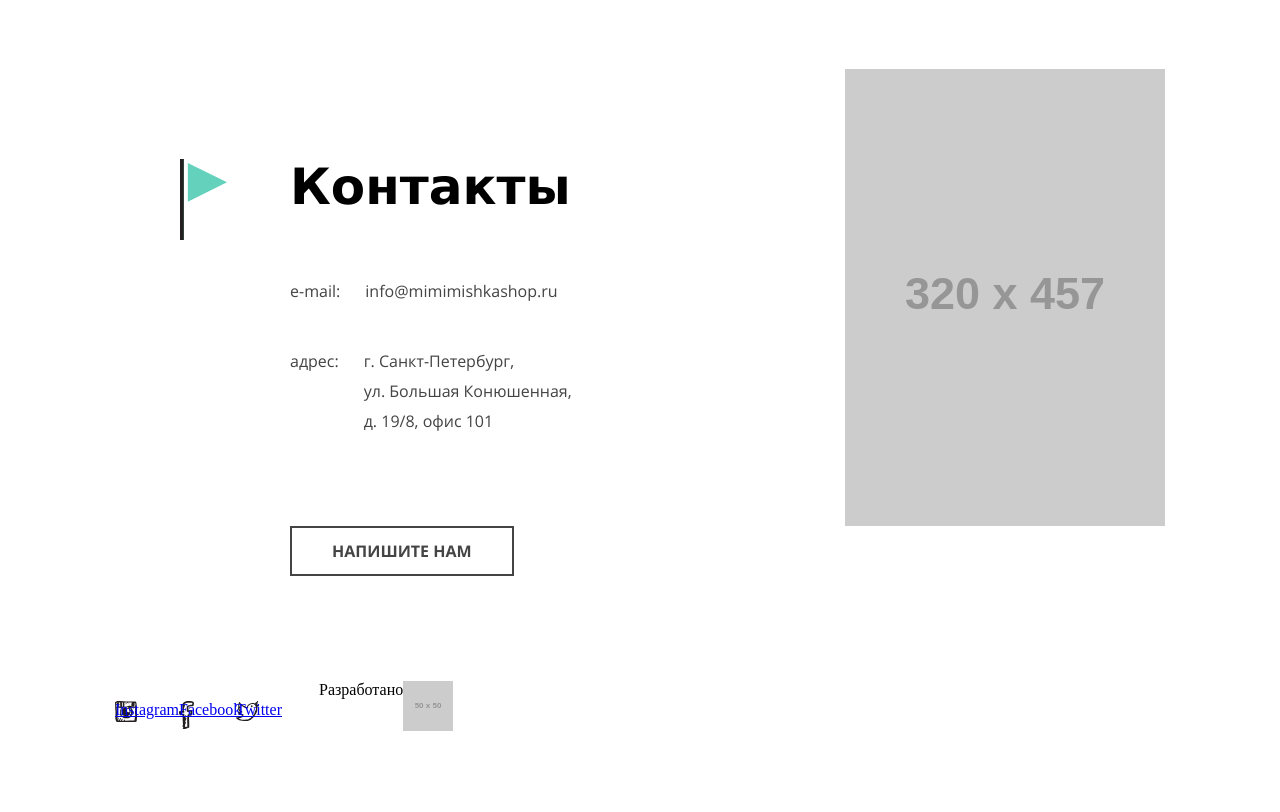
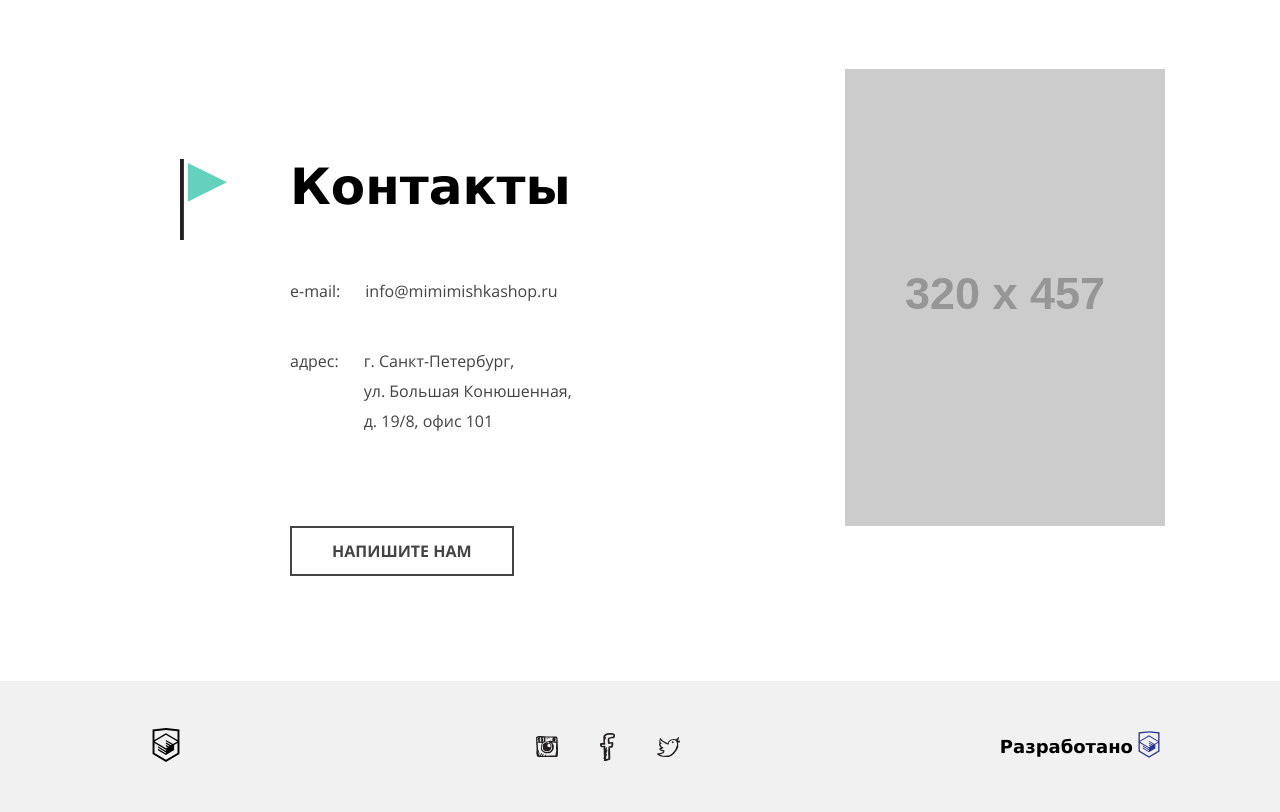
Before and after one commit to feelman/203056-mishka, a website: page index.html in a window 1280 px wide. Shown: the part 2480-3292 px from the top of the page. Before the commit the page ends 3229 px from the top, so only its background shows below. Drawn offline with nearby package versions, Linux system fonts and the light colour scheme; files that its build step writes are made by us from their sources; placeholder pictures from the web are drawn by us; files whose address does not match are found by name.

Commit message:
Доверстал сетку главной

```diff
--- a/index.html
+++ b/index.html
@@ -149,6 +149,8 @@
       </section>
     </main>
     <footer class="page-footer">
+      <div class="page-footer__wrapper">
+        <div class="page-footer__logo"><img src="img/logo-htmlacademy.svg" width="102px" height="34px"></div>
         <section class="page-footer__social">
           <ul class="social-links">
             <li class="social-link  social-link--instagram">
@@ -164,8 +166,9 @@
         </section>
         <section class="page-footer__copyright">
           <span class="page-footer__copyright-title">Разработано</span>
-        <div class="page-footer__copyright-image"><img src="http://placehold.it/50x50"></div>
+          <div class="page-footer__copyright-image"><img src="img/htmlacademy.svg" width="32px" height="37px"></div>
         </section>
+      </div>
     </footer>
     <script src="js/script.js"></script>
   </body>
--- a/less/blocks/page-footer.less
+++ b/less/blocks/page-footer.less
@@ -1,27 +1,54 @@
 .page-footer {
+  background-color: #f1f1f1;
+}
+
+.page-footer__wrapper {
   .container-fluid();
-  background-color: #f1f1f1;
+}
+
+.page-footer__logo {
+  display: none;
+}
+
+.page-footer__social,
+.page-footer__copyright {
+  margin-left: 30px;
+  margin-right: 30px;
 }
 
 .page-footer__copyright {
   display: flex;
   justify-content: center;
+  align-items: center;
+  padding-top: 25px;
+  padding-bottom: 25px;
+}
+
+.page-footer__copyright-title {
+  font-family: "Verdana", sans-serif;
+  font-weight: bold;
+  font-size: 18px;
+  line-height: 18px;
+  color: #000000;
 }
 
 @media @tablet-widths {
 
   .page-footer__wrapper {
-    .clearfix();
-    .container();
+    display: flex;
+    justify-content: space-between;
+    align-items: center;
+    padding-top: 20px;
+    padding-bottom: 20px;
   }
 
-  .page-footer__social {
-    float: left;
-    margin-right: 60px;
+  .page-footer__logo {
+    display: block;
   }
 
+  .page-footer__social,
   .page-footer__copyright {
-    float: left;
+    margin: 0;
   }
 
 }
--- a/less/blocks/social-link.less
+++ b/less/blocks/social-link.less
@@ -7,19 +7,22 @@
   margin-right: 0;
 }
 
-.social-link--instagram {
+.social-link--instagram a {
+  display: block;
   width: 22px;
   height: 21px;
   background: url(../../img/icon-insta.svg) no-repeat;
 }
 
-.social-link--facebook {
+.social-link--facebook a {
+  display: block;
   width: 15px;
   height: 28px;
   background: url(../../img/icon-fb.svg) no-repeat;
 }
 
-.social-link--twitter {
+.social-link--twitter a {
+  display: block;
   width: 23px;
   height: 20px;
   background: url(../../img/icon-twitter.svg) no-repeat;
--- a/less/blocks/social-links.less
+++ b/less/blocks/social-links.less
@@ -1,8 +1,19 @@
 .social-links {
   display: flex;
   justify-content: center;
+  align-items: center;
   margin: 0;
   padding: 0;
-  padding-top: 20px;
-  padding-bottom: 20px;
+  padding-top: 25px;
+  padding-bottom: 25px;
+  font-size: 0;
+  border-bottom: 1px solid #e5e5e5;
 }
+
+@media @tablet-widths {
+
+  .social-links {
+    border: none;
+  }
+
+}
```
Lines whose indentation alone changed are shown as unchanged.
